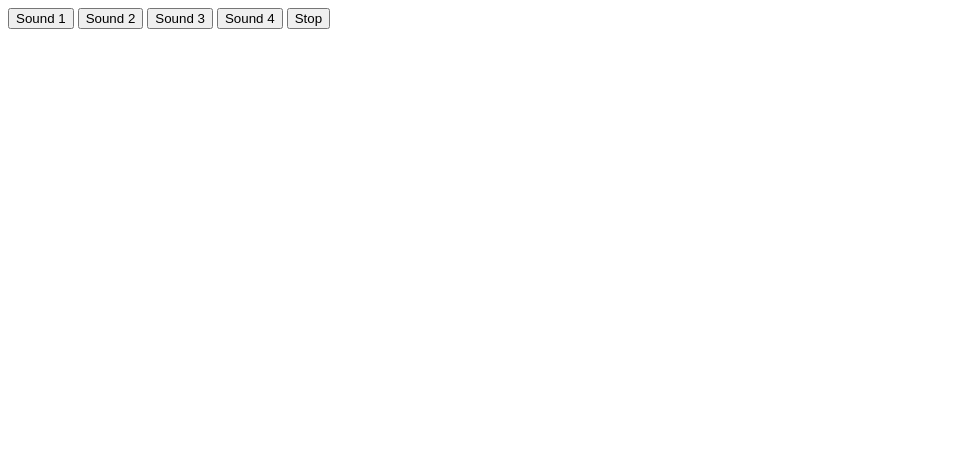
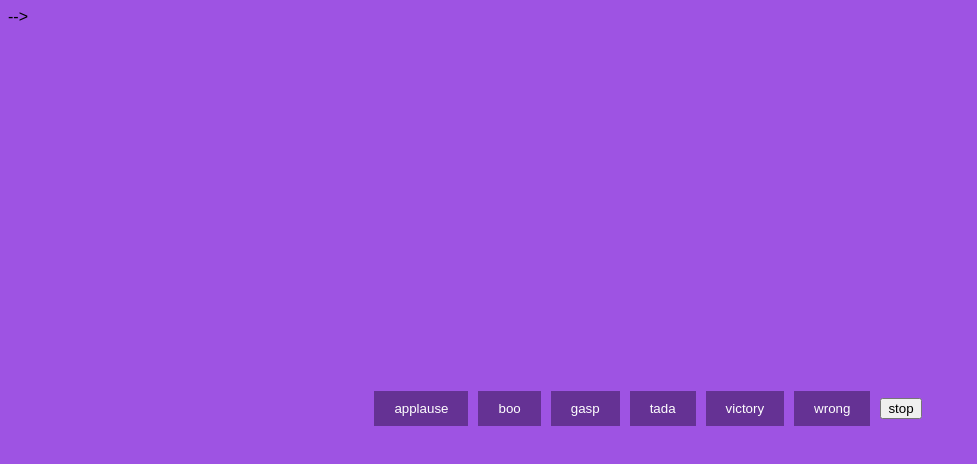
Before and after one commit to acciojob/Soundbar-afzalahmad1, a website: page main.html in a window 1280 px wide. Shown: the whole page, without its empty margins (0-977 px from the left). Drawn offline with Linux system fonts and the light colour scheme.

Commit message:
created a submission

```diff
--- a/main.html
+++ b/main.html
@@ -1,5 +1,4 @@
 <!DOCTYPE html>
-<!--
 <html>
 
 <head>
@@ -7,28 +6,19 @@
 </head>
 
 <body>
+	<div class="btns">
+		<audio id="audio"></audio>
+		<button onclick="play('sound/applause.mp3')"  class="btn">applause</button>
+		<button onclick="play('sound/boo.mp3')"  class="btn">boo</button>
+		<button onclick="play('sound/gasp.mp3')"  class="btn">gasp</button>
+		<button onclick="play('sound/tada.mp3')"  class="btn">tada</button>
+		<button onclick="play('sound/victory.mp3')"  class="btn">victory</button>
+		<button onclick="play('sound/wrong.mp3')"  class="btn">wrong</button>
+		<button onclick="stop()"  class="stop-btn">stop</button>
+	</div>
     <script type="text/javascript" src="./script.js">
 </script>
 
 </body>
 
 </html>-->
-
-<!DOCTYPE html>
-<html>
-<head>
-  <meta charset="utf-8">
-  <title>Sound Player</title>
-  <link rel="stylesheet" type="text/css" href="style.css">
-</head>
-<body>
-  <div id="buttons">
-    <button class="btn" data-sound="sound1.mp3">Sound 1</button>
-    <button class="btn" data-sound="sound2.mp3">Sound 2</button>
-    <button class="btn" data-sound="sound3.mp3">Sound 3</button>
-    <button class="btn" data-sound="sound4.mp3">Sound 4</button>
-    <button class="btn stop">Stop</button>
-  </div>
-  <script src="script.js"></script>
-</body>
-</html>
--- a/script.js
+++ b/script.js
@@ -1,33 +1,9 @@
-//your JS code here. If required.
-const buttons = document.querySelectorAll('.btn');
-const stopButton = document.querySelector('.stop');
-const soundsFolder = './sounds/';
-
-buttons.forEach((button) => {
-  button.addEventListener('click', () => {
-    const soundFile = soundsFolder + button.dataset.sound;
-    playSound(soundFile);
-  });
-});
-
-stopButton.addEventListener('click', () => {
-  stopSound();
-});
-
-let audio = null;
-
-function playSound(soundFile) {
-  if (audio) {
-    stopSound();
-  }
-  audio = new Audio(soundFile);
-  audio.play();
+const audio = document.getElementById("audio");
+function play(src) {
+	audio.src=src;
+	audio.play();
 }
 
-function stopSound() {
-  if (audio) {
-    audio.pause();
-    audio.currentTime = 0;
-    audio = null;
-  }
+function stop() {
+	audio.pause();
 }
--- a/styles.css
+++ b/styles.css
@@ -1,23 +1,27 @@
 /*  your css code here. If applicable */
 body {
+	background-color: rgb(158, 83, 227);
   font-family: Arial, sans-serif;
 }
 
-#buttons {
+.btns {
   display: flex;
   flex-wrap: wrap;
   justify-content: center;
+	align-items:center;
+	gap:10px;
+	width:100%;
+	height:100%;
+	position:absolute;
 }
 
 .btn {
-  margin: 10px;
-  padding: 10px;
-  font-size: 16px;
-  border: none;
-  border-radius: 5px;
-  background-color: #2ecc71;
-  color: #fff;
-  cursor: pointer;
+    background-color: rgb(101, 50, 148);
+	border:none;
+	padding:10px;
+	color:white;
+	padding-left:20px;
+	padding-right:20px;
 }
 
 .stop {
```
